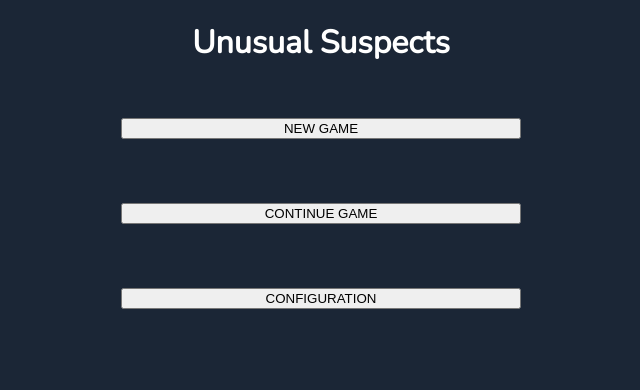
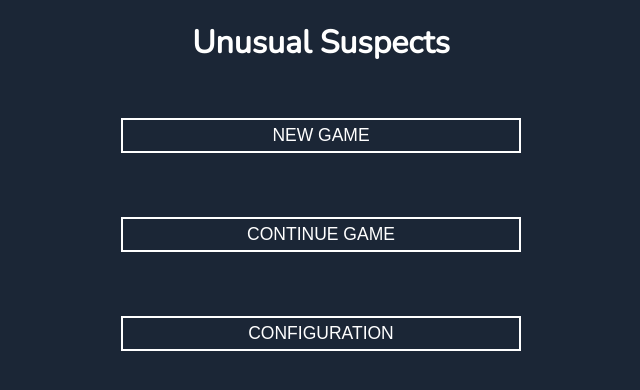
Before and after one commit to agajdosi/artificial_suspects, a Svelte app in the folder frontend/: page / in a window 1280 px wide. Shown: the top 390 px of the page, without its empty margins (319-959 px from the left). Built offline with nearby package versions, Linux system fonts and the light colour scheme.

Commit message:
Improve styling of buttons, add language buttons (needs to be styled)

```diff
--- a/frontend/src/App.svelte
+++ b/frontend/src/App.svelte
@@ -65,3 +65,26 @@
         <ConfigPage on:message={handleMessage}/>
     {/if}
 </main>
+
+<style>
+:global(button) {
+    display: inline-block;
+    outline: 0;
+    text-align: center;
+    cursor: pointer;
+    padding: 5px 10px;
+    border: 0;
+    color: #fff;
+    font-size: 17.5px;
+    border: 2px solid transparent;
+    border-color: #ffffff;
+    color: #ffffff;
+    background: transparent;
+    transition: background,color .1s ease-in-out;
+}
+
+:global(button:hover) {
+    background-color: #ffffff;
+    color: #000000;
+}
+</style>
--- a/frontend/src/GamePage.svelte
+++ b/frontend/src/GamePage.svelte
@@ -11,10 +11,10 @@
     let answer: string;
     let hint: string = "hint...";  // TODO: capture hints
     let scoresVisible: boolean = true;
+    let language: string = "english";
 
     // HOME BUTTON
     import { createEventDispatcher } from 'svelte';
-    import App from './App.svelte';
     const dispatch = createEventDispatcher();
     function goToMenu() {dispatch('message', { message: 'goToHome' });}
 
@@ -77,11 +77,8 @@
     }
 </script>
 
-<div class="header">
-    <button on:click={goToMenu}>Menu</button>
-</div>
-
 <div class="top">
+    <div class="top-left">
         <div class="main">
         {#if game.investigation.InvestigationOver}
             <div class="jailtime">Arrest the Perp!</div>
@@ -101,6 +98,12 @@
                 {/if}
             {:else}Waiting for the answer...
             {/if}
+        </div>
+    </div>
+    <div class="top-right">
+        <button class="langbtn">en</button>
+        <button class="langbtn">cz</button>
+        <button class="langbtn">pl</button>
     </div>
 </div>
 
@@ -155,13 +158,6 @@
     justify-content: right;
 }
 
-.top {
-    width: 100vw;
-    display: flex;
-    flex-direction: column;
-    font-size: 2rem;
-}
-
 .middle {
     display: flex;
 }
@@ -189,11 +185,20 @@
     gap: 1rem;
 }
 
+.top {
+    width: 100vw;
+    display: flex;
+    flex-direction: row;
+    justify-content: space-between;
+}
+
 .top .main {
+    padding: 1rem 0 0 0;
     display: flex;
     flex-direction: row;
     gap: 1rem;
     margin: 0 0 0 1rem;
+    font-size: 2rem;
 }
 
 .top .instruction {
@@ -202,6 +207,14 @@
     margin: 0 0 0 1.1rem;
 }
 
+.top-right {
+
+}
+
+.langbtn {
+    all: unset;
+}
+
 .history {
     display: flex;
     flex-direction: column-reverse;
```
Lines whose indentation alone changed are shown as unchanged.
